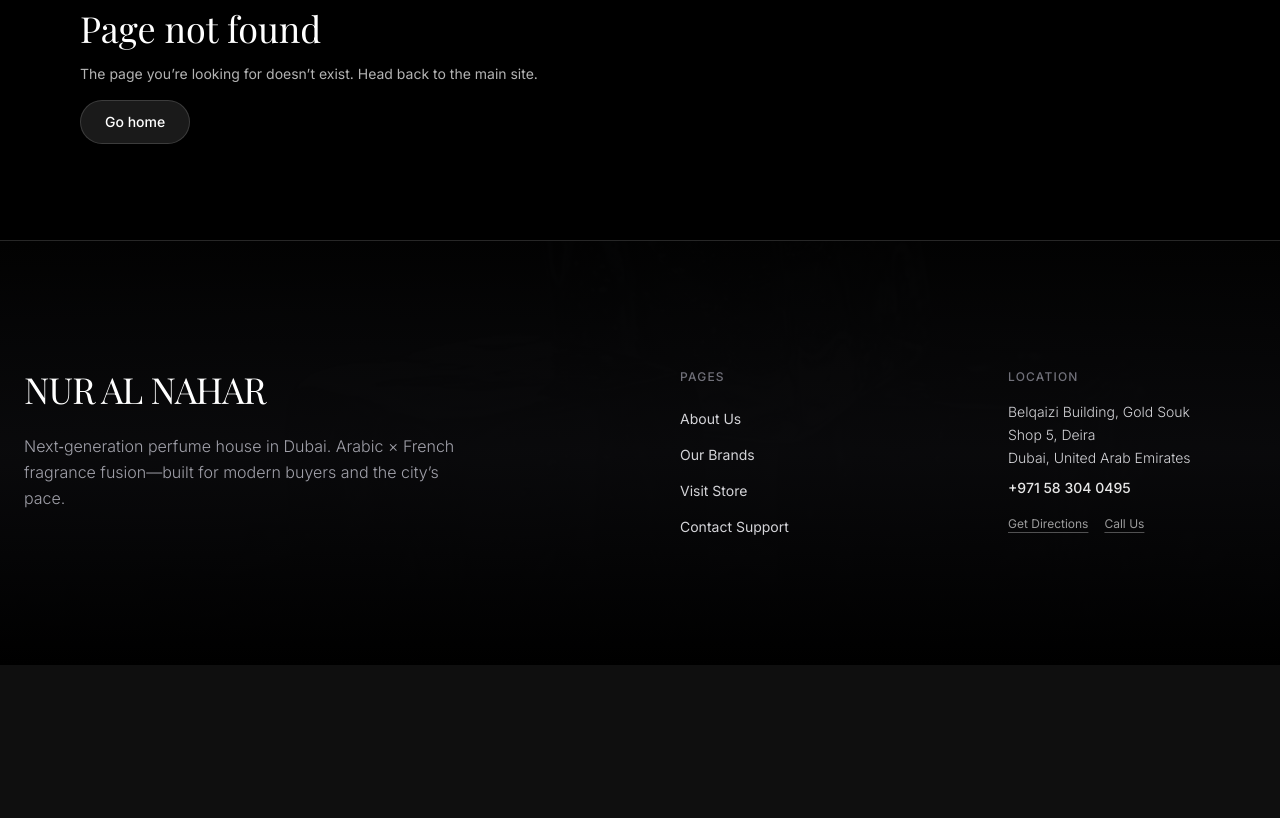
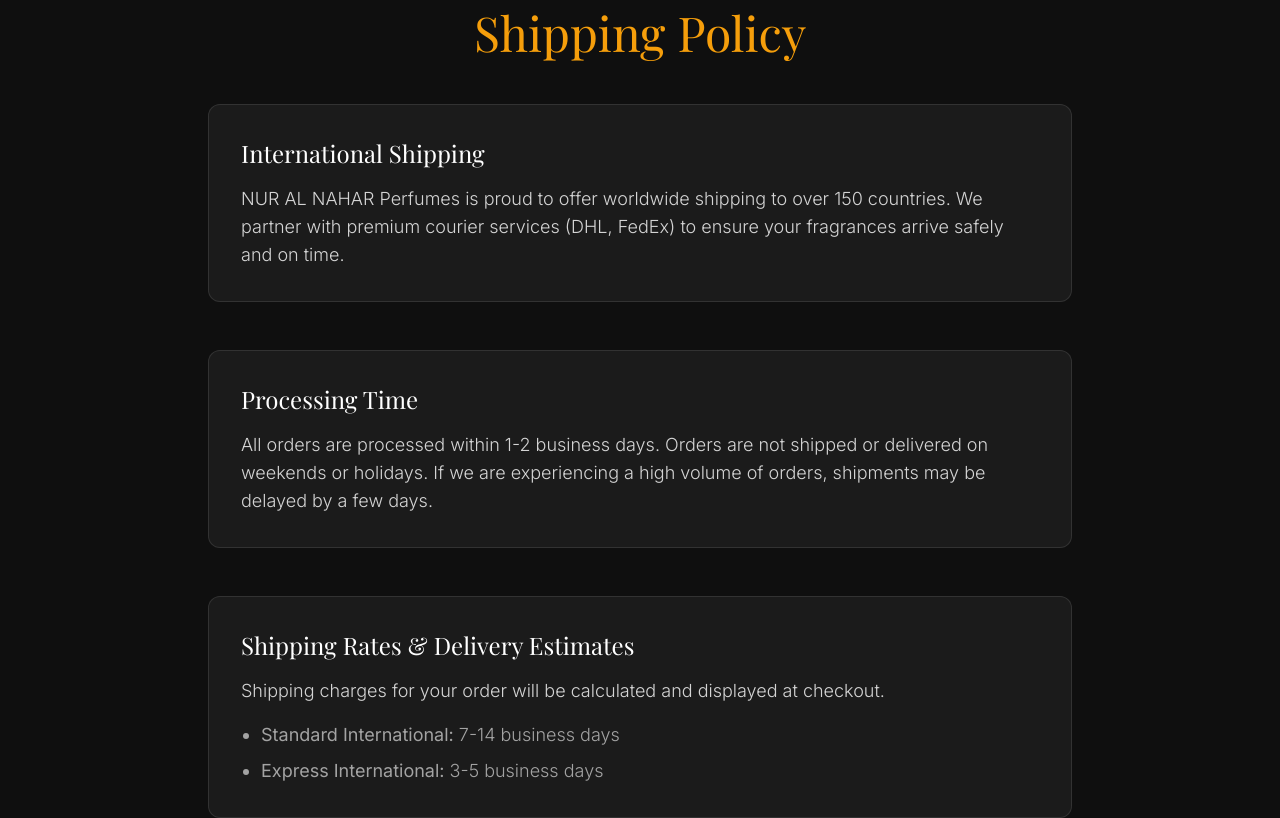
Before and after one commit to pvsameerpvs/nur-al-nahar-perfumes, a Next.js app: page /shipping-policy in a window 1280 px wide. Before the commit this address had no page. Shown: the part 200-1018 px from the top of the page. Before the commit the page ends 865 px from the top, so only its background shows below. Built offline with nearby package versions, Linux system fonts and the light colour scheme; a web font is replaced by a local one.

Commit message:
feat: section create worlwide

```diff
--- a/src/app/page.tsx
+++ b/src/app/page.tsx
@@ -6,6 +6,7 @@
 import { BrandsSection } from "@/components/home/brands-section";
 import { MostSellingSection } from "@/components/home/most-selling-section";
 import { ComingSoonSection } from "@/components/home/coming-soon-section";
+import { GlobalReachSection } from "@/components/home/global-reach-section";
 
 export const metadata: Metadata = {
   title: "Home",
@@ -19,8 +20,9 @@
       <HeroSection />
       <PhilosophySection />
       <MostSellingSection />
-       <BrandsSection />
-        <QualitySection />
+      <BrandsSection />
+      <GlobalReachSection />
+      <QualitySection />
       <FusionSection />
       <ComingSoonSection/>
     </div>
--- /dev/null
+++ b/src/app/shipping-policy/page.tsx
@@ -0,0 +1,57 @@
+import { Section } from "@/components/section";
+
+export default function ShippingPolicyPage() {
+  return (
+    <main className="min-h-screen text-white pt-32 pb-20">
+      <Section className="max-w-4xl mx-auto px-4">
+        <h1 className="text-4xl md:text-5xl font-serif mb-12 text-center text-amber-500">Shipping Policy</h1>
+
+        <div className="space-y-12 text-neutral-300 leading-relaxed">
+
+            <PolicySection title="International Shipping">
+                <p>
+                    NUR AL NAHAR Perfumes is proud to offer worldwide shipping to over 150 countries.
+                    We partner with premium courier services (DHL, FedEx) to ensure your fragrances arrive safely and on time.
+                </p>
+            </PolicySection>
+
+            <PolicySection title="Processing Time">
+                <p>
+                    All orders are processed within 1-2 business days. Orders are not shipped or delivered on weekends or holidays.
+                    If we are experiencing a high volume of orders, shipments may be delayed by a few days.
+                </p>
+            </PolicySection>
+
+            <PolicySection title="Shipping Rates & Delivery Estimates">
+                <p>
+                    Shipping charges for your order will be calculated and displayed at checkout.
+                </p>
+                <ul className="list-disc pl-5 space-y-2 mt-4 text-neutral-400">
+                    <li><strong>Standard International:</strong> 7-14 business days</li>
+                    <li><strong>Express International:</strong> 3-5 business days</li>
+                </ul>
+            </PolicySection>
+
+            <PolicySection title="Customs, Duties and Taxes">
+                <p>
+                    NUR AL NAHAR Perfumes is not responsible for any customs and taxes applied to your order.
+                    All fees imposed during or after shipping are the responsibility of the customer (tariffs, taxes, etc.).
+                </p>
+            </PolicySection>
+
+        </div>
+      </Section>
+    </main>
+  );
+}
+
+function PolicySection({ title, children }: { title: string, children: React.ReactNode }) {
+    return (
+        <section className="bg-white/5 border border-white/10 p-8 rounded-xl backdrop-blur-sm">
+            <h2 className="text-2xl font-serif text-white mb-4">{title}</h2>
+            <div className="text-lg font-light text-neutral-300">
+                {children}
+            </div>
+        </section>
+    )
+}
--- /dev/null
+++ b/src/components/home/global-reach-section.tsx
@@ -0,0 +1,103 @@
+"use client";
+
+import { Section } from "@/components/section";
+import { Button } from "@/components/ui/button";
+import { Globe, Plane, MapPin, PackageCheck } from "lucide-react";
+import Link from "next/link";
+import Image from "next/image";
+
+export function GlobalReachSection() {
+  return (
+    <Section className="py-24 bg-zinc-950 relative overflow-hidden border-t border-white/5 px-5 md:px-20">
+      {/* Background Decorative Elements */}
+      <div className="absolute top-0 left-0 w-full h-full overflow-hidden pointer-events-none">
+         <div className="absolute top-1/4 -right-20 w-[600px] h-[600px] bg-amber-500/5 rounded-full blur-[120px]" />
+         <div className="absolute -bottom-20 -left-20 w-[400px] h-[400px] bg-blue-500/5 rounded-full blur-[100px]" />
+      </div>
+
+      <div className="container px-4 md:px-6 relative z-10">
+        <div className="grid grid-cols-1 lg:grid-cols-2 gap-12 items-center">
+
+          {/* Text Content */}
+          <div className="space-y-8">
+
+
+            <h2 className="text-4xl md:text-5xl font-serif font-medium text-white tracking-tight leading-tight">
+              From Dubai to the <span className="text-amber-500 italic">World</span>
+            </h2>
+
+            <p className="text-neutral-400 text-lg leading-relaxed max-w-xl">
+              Experience the essence of luxury perfumery, no matter where you are.
+              We are proud to offer secure, tracked international shipping to perfumery connoisseurs across the globe.
+            </p>
+
+            <div className="grid grid-cols-1 sm:grid-cols-2 gap-6 pt-4">
+                <FeatureItem
+                    icon={<Plane className="w-5 h-5 text-amber-500" />}
+                    title="Worldwide Shipping"
+                    desc="Fast & secure delivery to 150+ countries"
+                />
+                <FeatureItem
+                    icon={<PackageCheck className="w-5 h-5 text-amber-500" />}
+                    title="Premium Packaging"
+                    desc="Ensuring your collection arrives in pristine condition"
+                />
+                <FeatureItem
+                    icon={<MapPin className="w-5 h-5 text-amber-500" />}
+                    title="Tracking Included"
+                    desc="Real-time updates on your shipment's journey"
+                />
+                <FeatureItem
+                     icon={<Globe className="w-5 h-5 text-amber-500" />}
+                     title="Global Support"
+                     desc="Dedicated team to assist international clients"
+                />
+            </div>
+
+            <div className="pt-6">
+                <Button asChild className="bg-white text-black hover:bg-neutral-200 px-6 py-2 rounded-lg text-sm font-medium transition-all">
+                    <Link href="/shipping-policy">
+                        View Shipping Policy
+                    </Link>
+                </Button>
+            </div>
+          </div>
+
+          {/* Graphical/Visual Side */}
+          <div className="relative h-[400px] lg:h-[500px] w-full flex items-center justify-center">
+             {/* Abstract Globe/Map Representation */}
+             <div className="relative w-full h-full rounded-2xl overflow-hidden backdrop-blur-sm flex items-center justify-center group">
+                 <Image
+                    src="/global-reach.png"
+                    alt="Global Reach"
+                    fill
+                    className="object-contain drop-shadow-2xl transition-transform duration-700 group-hover:scale-105"
+                 />
+
+                 {/* Floating Stats */}
+                 <div className="absolute bottom-8 left-1/2 -translate-x-1/2 text-center bg-black/80 backdrop-blur-md px-6 py-3 rounded-full border border-white/10 shadow-2xl">
+                    <div className="text-2xl font-serif text-amber-500 font-bold">150+</div>
+                    <div className="text-[10px] text-neutral-300 uppercase tracking-widest font-medium">Countries Served</div>
+                 </div>
+             </div>
+          </div>
+
+        </div>
+      </div>
+    </Section>
+  );
+}
+
+function FeatureItem({ icon, title, desc }: { icon: React.ReactNode, title: string, desc: string }) {
+    return (
+        <div className="flex gap-4">
+            <div className="mt-1 p-2 rounded-full bg-white/5 border border-white/10 h-fit">
+                {icon}
+            </div>
+            <div>
+                <h4 className="text-white font-medium text-base">{title}</h4>
+                <p className="text-natural-400 text-sm text-neutral-500">{desc}</p>
+            </div>
+        </div>
+    )
+}
```
Also changed, not shown: public/global-reach.png (added).
